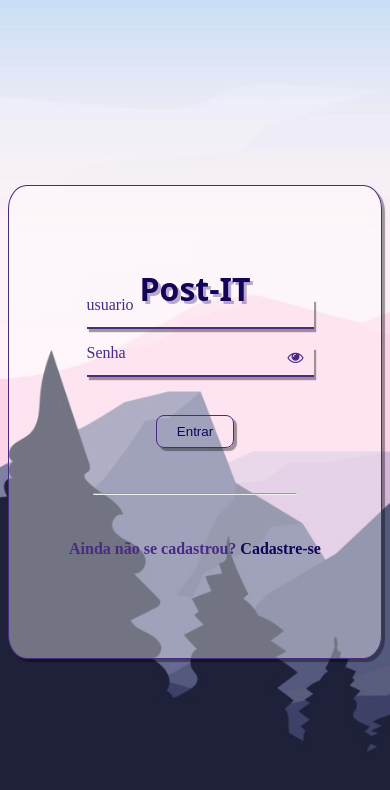
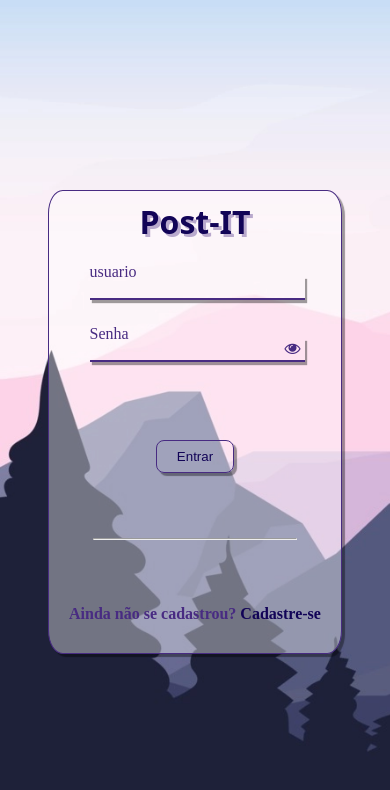
Before and after one commit to fuentes71/Post-IT, a plain HTML site: page index.html in a window 390 px wide. Drawn offline with Linux system fonts and the light colour scheme.

Commit message:
responsive: login e cadastro

```diff
--- a/Cadastro/cadastro.css
+++ b/Cadastro/cadastro.css
@@ -1,37 +1,32 @@
 body {
-  background-image: url(../Assets/background-mountain-por-do-sol.png);
+  background-image: url("../Assets/background-mountain-por-do-sol.png");
 }
-.container-form {
-  display: flex;
-  flex-direction: column;
-  background-color: #ffffff60;
-  padding: 100px 60px;
-  gap: 20px;
-  border: 1px solid #482b82;
-  border-radius: 5%;
-  justify-content: center;
-  align-items: center;
-  box-shadow: #00000060 3px 3px 1px 0px;
-}
-.container-form h1 {
-  color: #120457;
-  font-size: 2rem;
-  position: fixed;
-  top: 18rem;
-  font-family: system-ui, -apple-system, BlinkMacSystemFont, "Segoe UI", Roboto,
-    Oxygen, Ubuntu, Cantarell, "Open Sans", "Helvetica Neue", sans-serif;
-  font-weight: 800;
-  text-shadow: #482b8260 3px 3px;
-  line-height: 2px;
+#voltar {
+  position: absolute;
+  font-size: 1.5rem;
+  top: 0;
+  left: 0;
+  margin: 20px;
+  cursor: pointer;
+  transition: 0.2s;
 }
 
-.container-form form {
-  display: flex;
-  flex-direction: column;
-  gap: 20px;
-  margin-bottom: 20px;
+@media (max-height: 700px) {
+  .container-form {
+    padding: 30px;
+  }
+  .label-float input {
+    padding: 2px;
+  }
+  .label-float label {
+    margin-top: 0px;
+  }
+  .label-float input:focus + label,
+  .label-float input:valid + label {
+    margin-top: -2px;
+  }
+  #error {
+    font-size: 12px;
+    border-radius: 4px;
+  }
 }
-
-.label-float label {
-  width: 30vw;
-}
--- a/Tela-Inicial/tela.js
+++ b/Tela-Inicial/tela.js
@@ -57,6 +57,7 @@ btnInserir.onclick = () => {
   if (tarefa.value !== "") {
     setItensDB();
     tarefa.value = "";
+    tarefa.focus();
   }
 };
 function display() {
--- a/index.css
+++ b/index.css
@@ -1,27 +1,3 @@
-.container-form {
-  display: flex;
-  flex-direction: column;
-  background-color: #ffffff60;
-  padding: 100px 60px;
-  gap: 20px;
-  border: 1px solid #482b82;
-  border-radius: 5%;
-  justify-content: center;
-  align-items: center;
-  box-shadow: #00000060 3px 3px 1px 0px;
-}
-.container-form h1 {
-  color: #120457;
-  font-size: 2rem;
-  position: fixed;
-  top: 18rem;
-  font-family: system-ui, -apple-system, BlinkMacSystemFont, "Segoe UI", Roboto,
-    Oxygen, Ubuntu, Cantarell, "Open Sans", "Helvetica Neue", sans-serif;
-  font-weight: 800;
-  text-shadow: #482b8260 3px 3px;
-  line-height: 2px;
-}
-
 p {
   color: #482b82;
   font-weight: 800;
@@ -36,3 +12,38 @@ p a {
 p a:hover {
   color: #482b82;
 }
+
+@media (max-width: 700px) {
+  .container-form {
+    padding: 30px 20px;
+  }
+  .label-float input {
+    padding: 2px;
+  }
+  .label-float label {
+    margin-top: 0px;
+  }
+  .label-float input:focus + label,
+  .label-float input:valid + label {
+    margin-top: -2px;
+  }
+  #error {
+    font-size: 12px;
+    border-radius: 4px;
+  }
+}
+
+@media (max-width: 300px) {
+  .container-form {
+    border-radius: 25px;
+    padding: 20px 5px;
+    gap: 20px;
+  }
+}
+@media (max-height: 600px) {
+  .container-form {
+    border-radius: 25px;
+    padding: 20px 5px;
+    gap: 20px;
+  }
+}
--- a/style.css
+++ b/style.css
@@ -22,6 +22,38 @@ main {
   align-items: center;
   width: 100vw;
   height: 100vh;
+}
+.container-form {
+  display: flex;
+  flex-direction: column;
+  background-color: #ffffff60;
+  padding: 60px;
+  gap: 40px;
+  border: 1px solid #482b82;
+  border-radius: 5%;
+  justify-content: center;
+  align-items: center;
+  box-shadow: #00000060 3px 3px 1px 0px;
+}
+.container-form h1 {
+  color: #120457;
+  font-size: 2rem;
+  font-family: system-ui, -apple-system, BlinkMacSystemFont, "Segoe UI", Roboto,
+    Oxygen, Ubuntu, Cantarell, "Open Sans", "Helvetica Neue", sans-serif;
+  font-weight: 800;
+  text-shadow: #482b8260 3px 3px;
+  line-height: 2px;
+}
+
+.container-form form {
+  display: flex;
+  flex-direction: column;
+  gap: 20px;
+  margin-bottom: 20px;
+}
+
+.label-float label {
+  width: 30vw;
 }
 
 button {
@@ -111,14 +143,14 @@ hr {
   text-align: center;
   color: #ff0000;
   background-color: #ffbbbb;
-  margin: 10px;
+  /* margin: 10px; */
   padding: 10px;
   border-radius: 4px;
 }
 #sucesso {
   display: none;
   text-align: center;
-  margin: 10px;
+  /* margin: 10px; */
   padding: 10px;
   border-radius: 4px;
   color: #00bb00;
```
Also changed, not shown: Cadastro/cadastro.html (+4 -1 lines), Cadastro/cadastro.js (+4 -3 lines).
